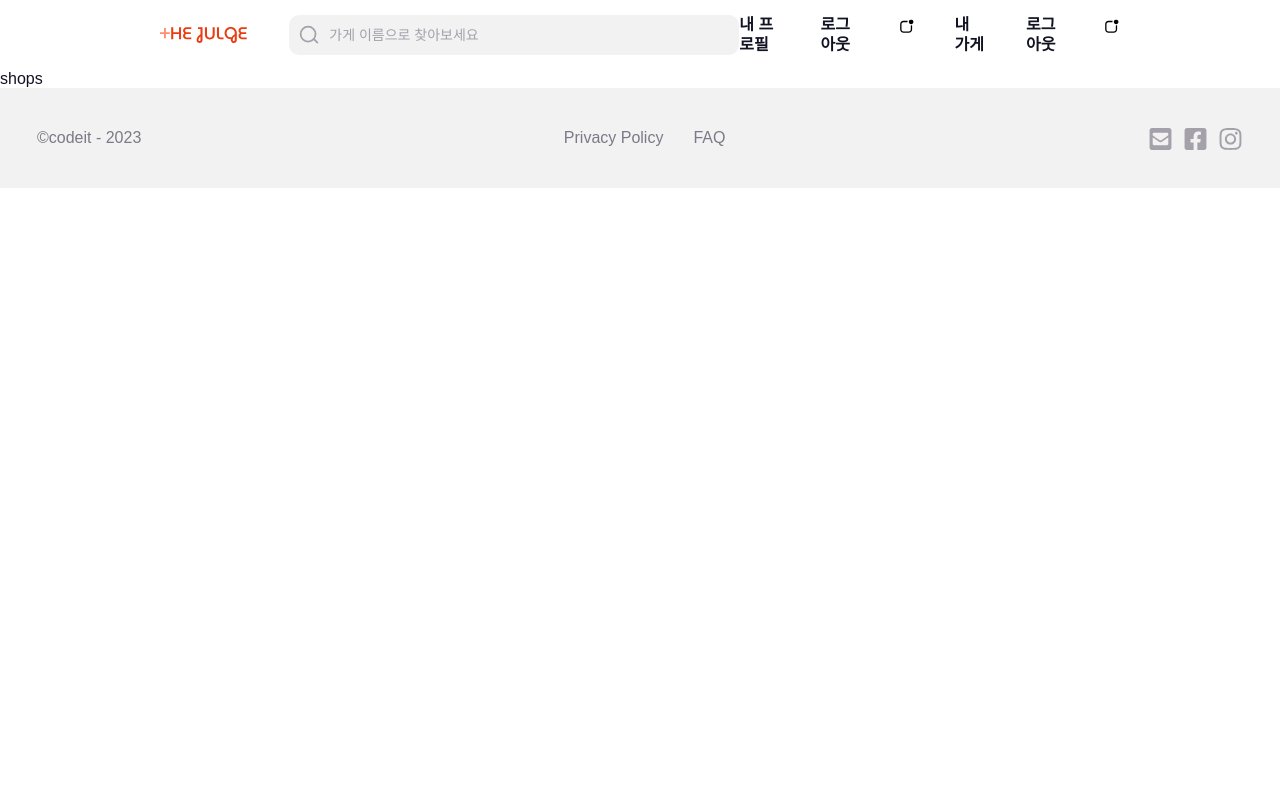
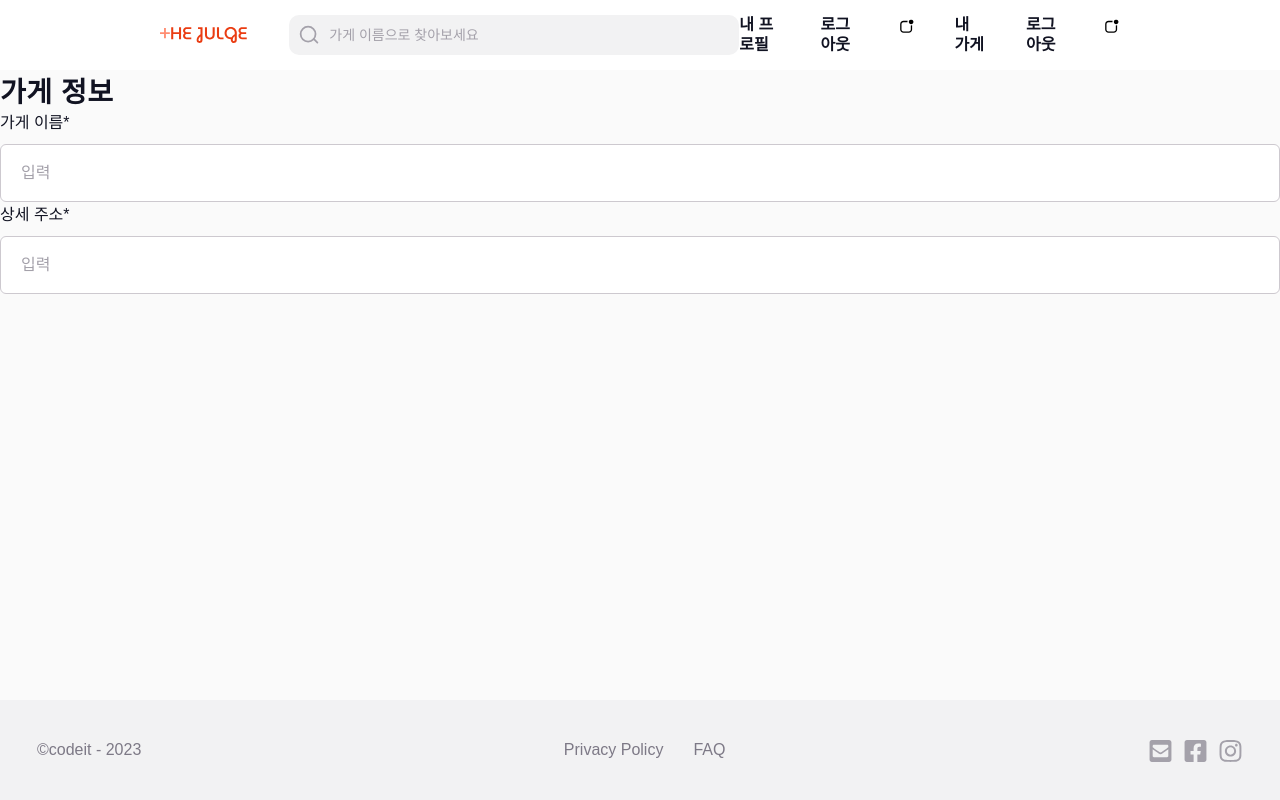
Before and after one commit to TheJulge/Frontend, a Next.js app: page /shops in a window 1280 px wide. Built offline with nearby package versions, Linux system fonts and the light colour scheme; a web font is replaced by a local one.

Commit message:
[#29] feat: 가게 등록 페이지 디자인 작업중

```diff
--- a/pages/shops.tsx
+++ /dev/null
@@ -1,7 +0,0 @@
-import React from 'react';
-
-const shops = () => {
-  return <div>shops</div>;
-};
-
-export default shops;
--- /dev/null
+++ b/pages/shops/index.tsx
@@ -0,0 +1,28 @@
+import Head from 'next/head';
+import React, { useState } from 'react';
+import BasicInput from '@/components/commons/inputs/basicInput/BasicInput';
+import styles from './shops.module.scss';
+
+export default function Shops() {
+  const [shopName, setShopName] = useState('');
+  return (
+    <>
+      <Head>
+        <title>가게 정보 등록 | theJulge</title>
+      </Head>
+      <main className={styles.main}>
+        <div className={styles.title}>가게 정보</div>
+        <BasicInput
+          labelName="가게 이름*"
+          value={shopName}
+          setValue={setShopName}
+        />
+        <BasicInput
+          labelName="상세 주소*"
+          value={shopName}
+          setValue={setShopName}
+        />
+      </main>
+    </>
+  );
+}
--- /dev/null
+++ b/pages/shops/shops.module.scss
@@ -0,0 +1,7 @@
+.main {
+  background-color: var(--gray5);
+
+  .title {
+    @include h1(--black);
+  }
+}
```
